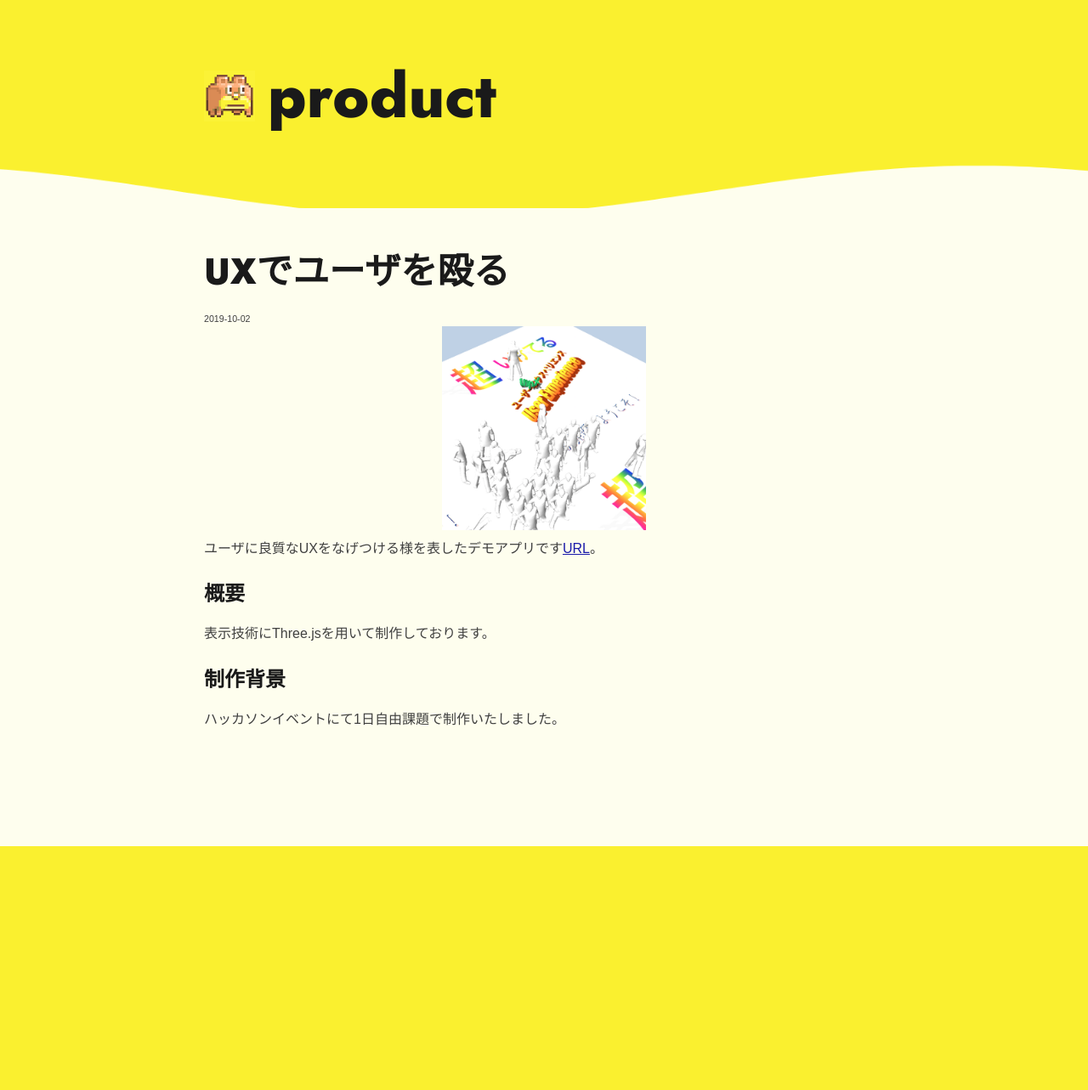
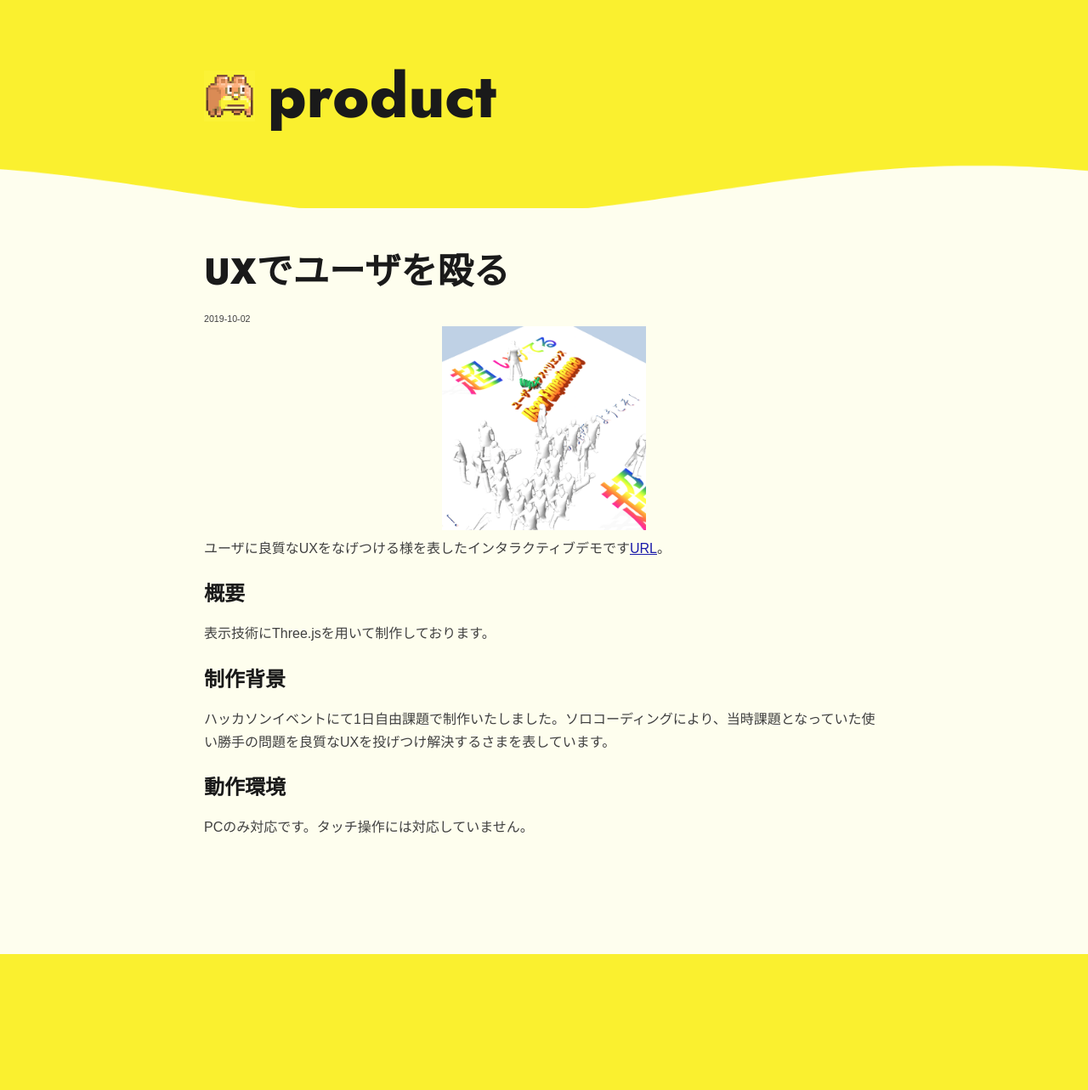
Before and after one commit to guntamania/guntamania.github.io, a Jekyll site: the page built from _posts/2019-10-02-product-beat-with-ux.md, in a window 1280 px wide. Shown: the whole page at 85% size. Built offline with Jekyll 4.4.1, drawn with Linux system fonts in a browser that asks for light colours; before the commit the page ends 1156 px from its top, so only the background shows below that.

```diff
--- a/_config.yml
+++ b/_config.yml
@@ -19,20 +19,21 @@
 # in the templates via {{ site.myvariable }}.
 
 title: GUNTAMANIA
-email: your-email@example.com
 description: >- # this means to ignore newlines until "baseurl:"
   Write an awesome description for your new site here. You can edit this
   line in _config.yml. It will appear in your document head meta (for
   Google search results) and in your feed.xml site description.
 baseurl: "" # the subpath of your site, e.g. /blog
 url: "" # the base hostname & protocol for your site, e.g. http://example.com
-twitter_username: jekyllrb
-github_username:  jekyll
+twitter_username: "@guntamania"
+github_username:  guntamania
 
 # Build settings
 theme: minima
 plugins:
   - jekyll-feed
+
+google_analytics: UA-107284492-2
 
 # Exclude from processing.
 # The following items will not be processed, by default.
--- a/_layouts/base.html
+++ b/_layouts/base.html
@@ -10,7 +10,7 @@
         {{ site.title }}
       </title>
     <meta http-equiv="Content-Type" content="text/html;charset=utf-8" />
-    <meta name="generator" content="by my self" />
+    <meta name="generator" content="jekyll" />
     <meta name="viewport" content="width=device-width,initial-scale=1">
     <script type="text/javascript" src="https://ajax.googleapis.com/ajax/libs/jquery/3.3.1/jquery.min.js"></script>
     <script type="text/javascript" src="/assets/js/fittext.js"></script>
@@ -18,9 +18,9 @@
     <link rel="preconnect" href="https://fonts.googleapis.com">
     <link rel="preconnect" href="https://fonts.gstatic.com" crossorigin>
     <link href="https://fonts.googleapis.com/css2?family=Jost:wght@800&amp;display=swap" rel="stylesheet">
+    <link rel="stylesheet" href="/assets/css/style.css" type="text/css" />
     <!-- Global site tag (gtag.js) - Google Analytics -->
     <script async src="https://www.googletagmanager.com/gtag/js?id=UA-107284492-2"></script>
-    <link rel="stylesheet" href="/assets/css/style.css" type="text/css" />
     <script>
         window.dataLayer = window.dataLayer || [];
         function gtag() { dataLayer.push(arguments); }
--- a/_posts/2019-10-02-product-beat-with-ux.md
+++ b/_posts/2019-10-02-product-beat-with-ux.md
@@ -6,7 +6,7 @@ tags: Three.js
 image: /assets/image/screen-beatui.png
 ---
 
-ユーザに良質なUXをなげつける様を表したデモアプリです[URL](https://openchat-search.com/)。
+ユーザに良質なUXをなげつける様を表したインタラクティブデモです[URL](https://openchat-search.com/)。
 
 # 概要
 
@@ -14,4 +14,8 @@ image: /assets/image/screen-beatui.png
 
 # 制作背景
 
-ハッカソンイベントにて1日自由課題で制作いたしました。
+ハッカソンイベントにて1日自由課題で制作いたしました。ソロコーディングにより、当時課題となっていた使い勝手の問題を良質なUXを投げつけ解決するさまを表しています。
+
+# 動作環境
+
+PCのみ対応です。タッチ操作には対応していません。
```
Also changed, not shown: _layouts/google-analytics.html (added).
